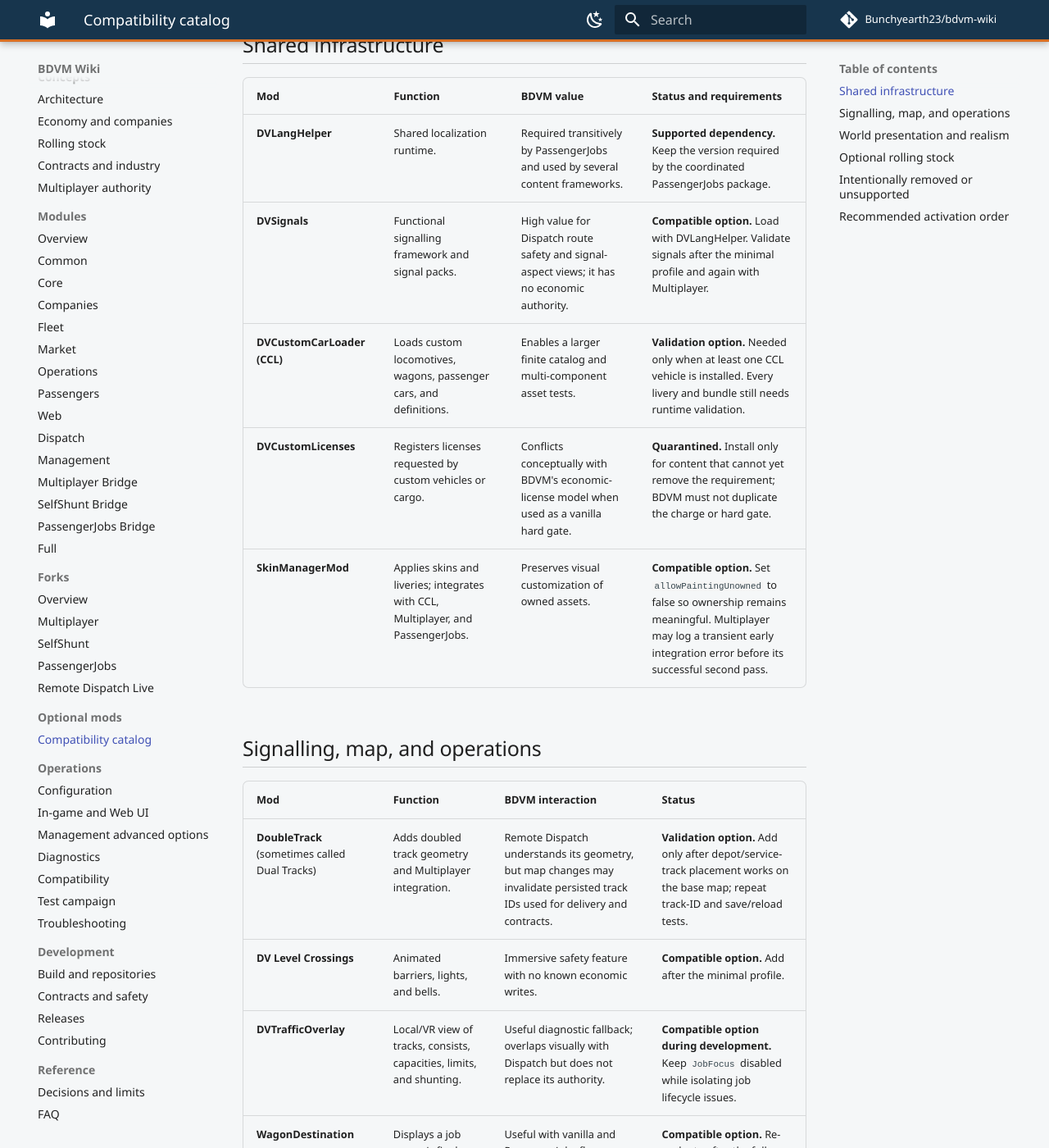
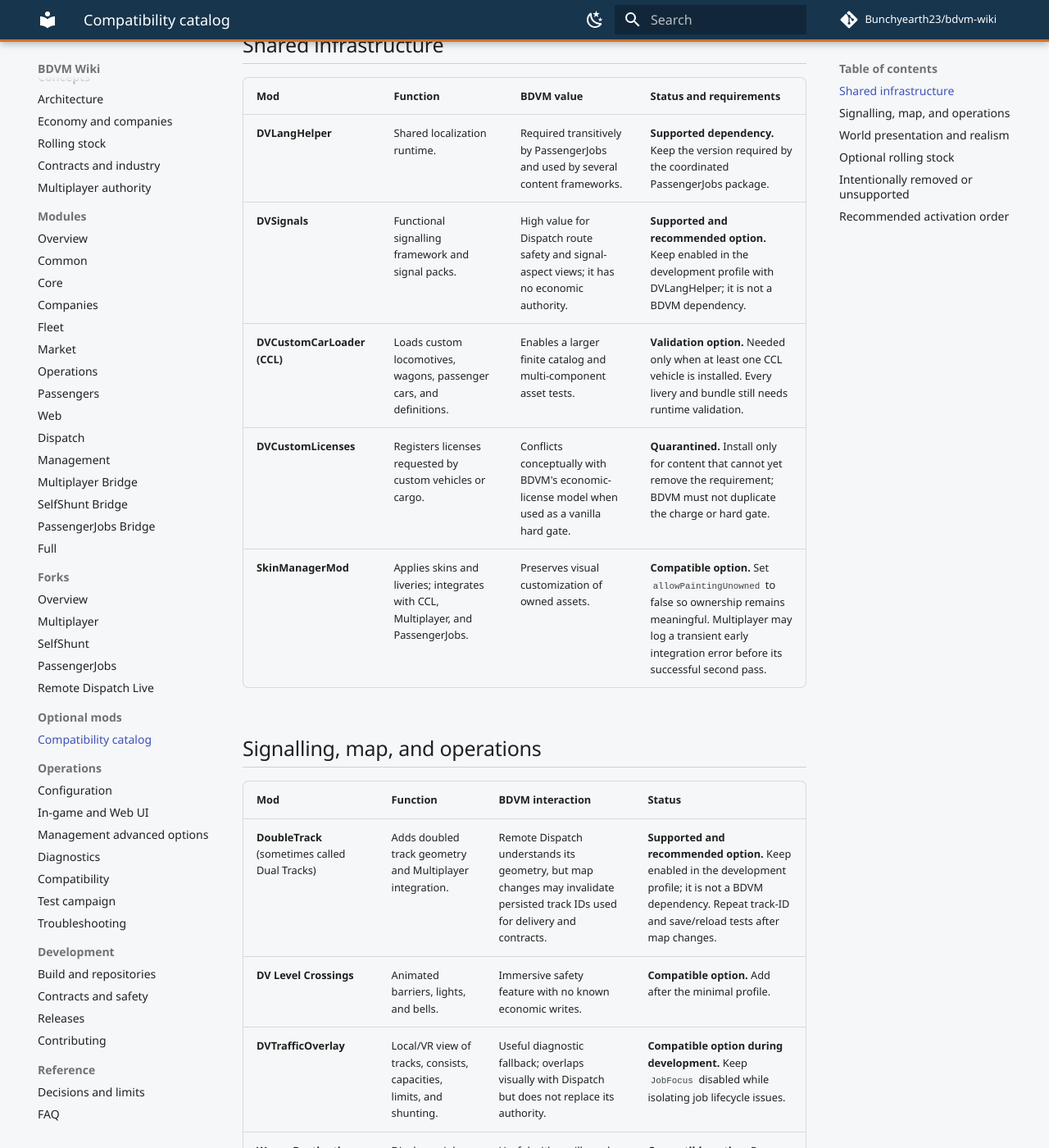
Before and after one commit to Bunchyearth23/bdvm-wiki, an MkDocs documentation site: the page built from docs/mods/optional-mods.md, in a window 1280 px wide and 1400 px high, scrolled down 480 px. Shown: the whole window at 82% size. Built offline with MkDocs 1.6.1 and Material for MkDocs 9.7.7, drawn with Linux system fonts in a browser that asks for light colours; comment, search, counter and statistics services are not loaded; some of the changed text lies outside the part shown.

Commit message:
docs(mods): mark signals and double track supported

```diff
--- a/docs/mods/optional-mods.md
+++ b/docs/mods/optional-mods.md
@@ -15,7 +15,7 @@ Status terms used here:
 | Mod | Function | BDVM value | Status and requirements |
 | --- | --- | --- | --- |
 | **DVLangHelper** | Shared localization runtime. | Required transitively by PassengerJobs and used by several content frameworks. | **Supported dependency.** Keep the version required by the coordinated PassengerJobs package. |
-| **DVSignals** | Functional signalling framework and signal packs. | High value for Dispatch route safety and signal-aspect views; it has no economic authority. | **Compatible option.** Load with DVLangHelper. Validate signals after the minimal profile and again with Multiplayer. |
+| **DVSignals** | Functional signalling framework and signal packs. | High value for Dispatch route safety and signal-aspect views; it has no economic authority. | **Supported and recommended option.** Keep enabled in the development profile with DVLangHelper; it is not a BDVM dependency. |
 | **DVCustomCarLoader (CCL)** | Loads custom locomotives, wagons, passenger cars, and definitions. | Enables a larger finite catalog and multi-component asset tests. | **Validation option.** Needed only when at least one CCL vehicle is installed. Every livery and bundle still needs runtime validation. |
 | **DVCustomLicenses** | Registers licenses requested by custom vehicles or cargo. | Conflicts conceptually with BDVM's economic-license model when used as a vanilla hard gate. | **Quarantined.** Install only for content that cannot yet remove the requirement; BDVM must not duplicate the charge or hard gate. |
 | **SkinManagerMod** | Applies skins and liveries; integrates with CCL, Multiplayer, and PassengerJobs. | Preserves visual customization of owned assets. | **Compatible option.** Set `allowPaintingUnowned` to false so ownership remains meaningful. Multiplayer may log a transient early integration error before its successful second pass. |
@@ -24,7 +24,7 @@ Status terms used here:
 
 | Mod | Function | BDVM interaction | Status |
 | --- | --- | --- | --- |
-| **DoubleTrack** (sometimes called Dual Tracks) | Adds doubled track geometry and Multiplayer integration. | Remote Dispatch understands its geometry, but map changes may invalidate persisted track IDs used for delivery and contracts. | **Validation option.** Add only after depot/service-track placement works on the base map; repeat track-ID and save/reload tests. |
+| **DoubleTrack** (sometimes called Dual Tracks) | Adds doubled track geometry and Multiplayer integration. | Remote Dispatch understands its geometry, but map changes may invalidate persisted track IDs used for delivery and contracts. | **Supported and recommended option.** Keep enabled in the development profile; it is not a BDVM dependency. Repeat track-ID and save/reload tests after map changes. |
 | **DV Level Crossings** | Animated barriers, lights, and bells. | Immersive safety feature with no known economic writes. | **Compatible option.** Add after the minimal profile. |
 | **DVTrafficOverlay** | Local/VR view of tracks, consists, capacities, limits, and shunting. | Useful diagnostic fallback; overlaps visually with Dispatch but does not replace its authority. | **Compatible option during development.** Keep `JobFocus` disabled while isolating job lifecycle issues. |
 | **WagonDestination** | Displays a job wagon's final station or track. | Useful with vanilla and PassengerJobs flows; may become redundant with Management contract views. | **Compatible option.** Re-evaluate after the full contract UI is validated. |
@@ -67,8 +67,8 @@ Status terms used here:
 
 ## Recommended activation order
 
-1. Validate BDVM Full and its required forks only.
-2. Add DVSignals and diagnostic overlays.
+1. Validate BDVM Full and its required forks with DVSignals and DoubleTrack enabled.
+2. Add diagnostic overlays.
 3. Add CCL with FPD4 and Passenger Cars.
 4. Add EMC E-Series as the first multi-component bundle.
 5. Add SkinManager and Number Manager.
```
